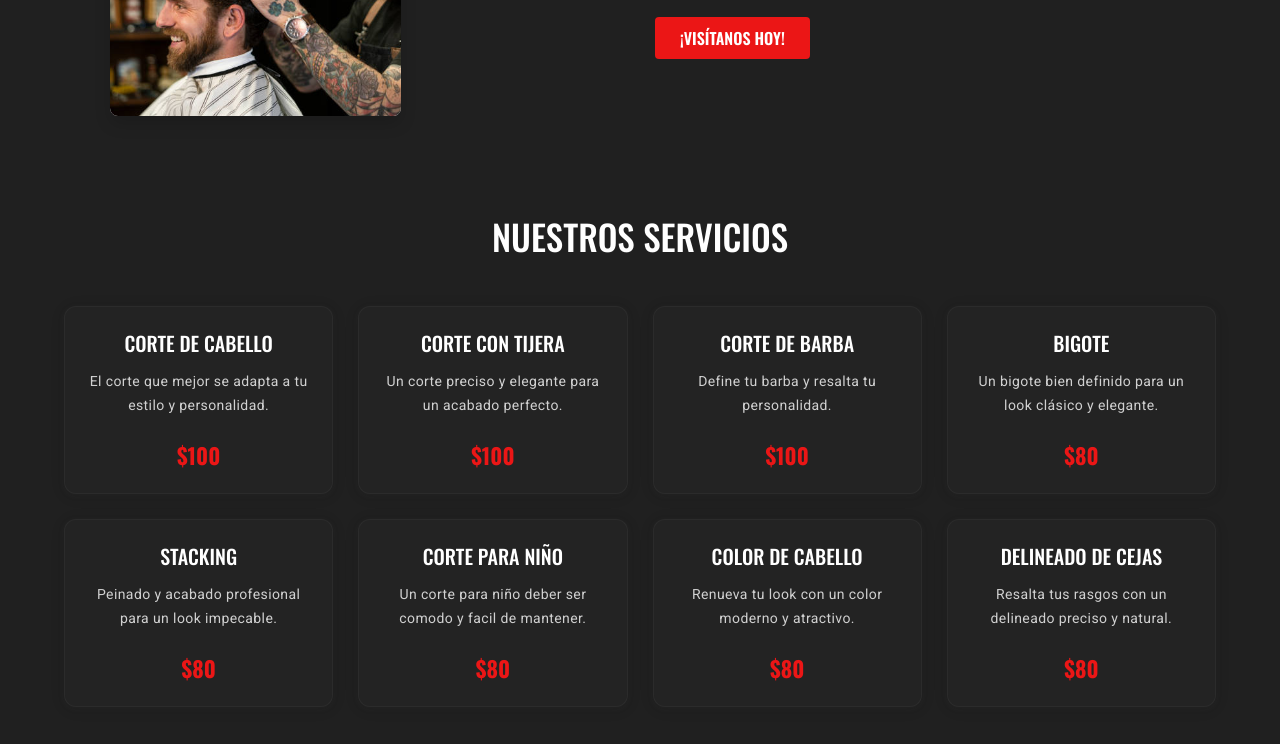
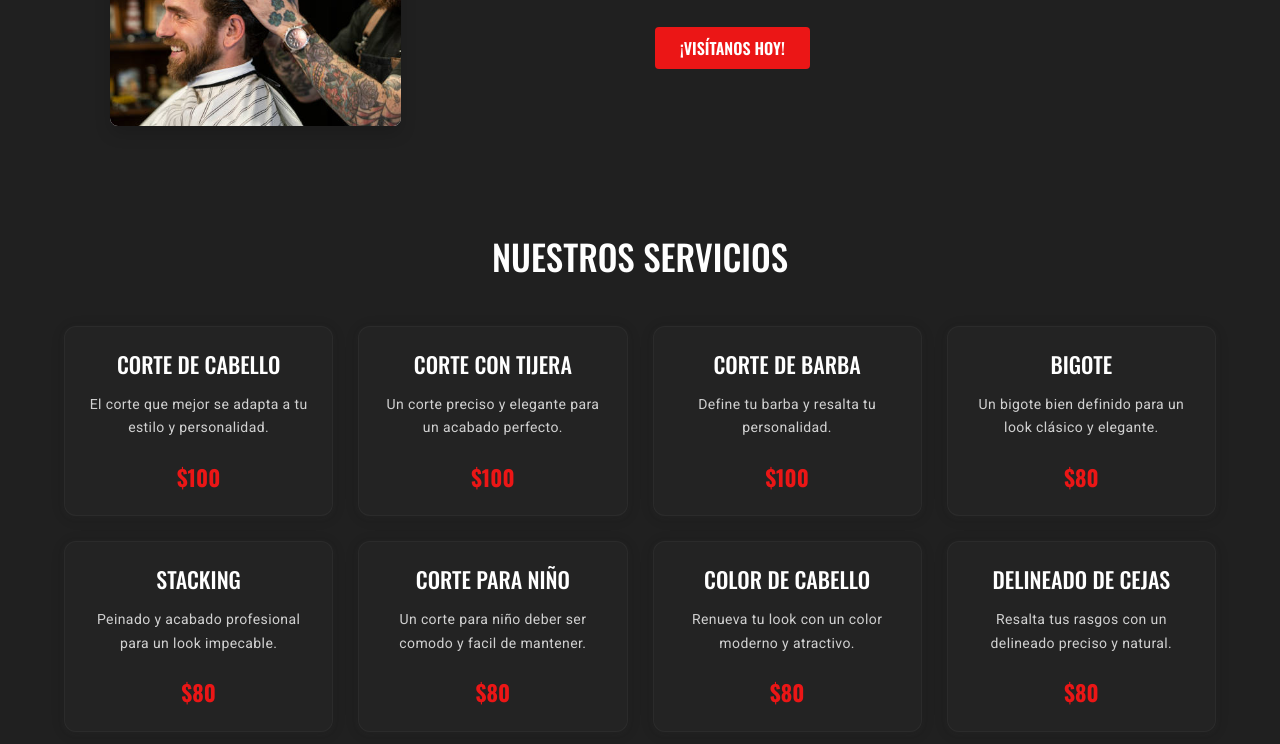
Before and after one commit to hdz-kevin/tecno-barber, a plain HTML site: page index.html in a window 1280 px wide. Shown: the part 1266-2010 px from the top of the page. Drawn offline with nearby package versions, Linux system fonts and the light colour scheme.

Commit message:
add more space to each section

```diff
--- a/css/app.css
+++ b/css/app.css
@@ -63,7 +63,7 @@ h2 {
 }
 
 h3 {
-    font-size: 2.6rem;
+    font-size: 2.2rem;
     margin: 0 0 2.2rem;
 }
 
@@ -89,12 +89,12 @@ img {
 }
 
 .section {
-    padding-top: 8rem;
+    padding-top: 9rem;
 }
 
 @media (min-width: 768px) {
     .section {
-        padding-top: 10rem;
+        padding-top: 11rem;
     }
 }
 
@@ -613,7 +613,6 @@ img {
 
 
 .service-card h3 {
-    font-size: 2rem;
     margin: 0 1rem 1rem;
     color: var(--white);
     font-family: var(--oswald);
```
